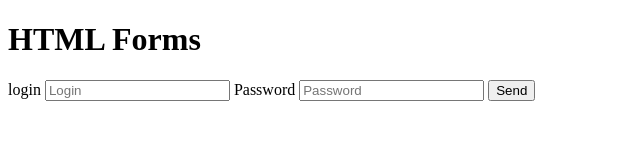
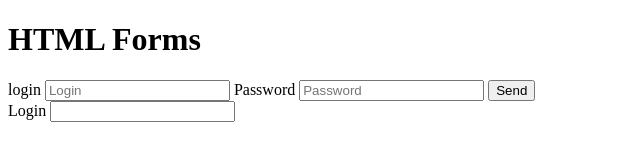
Before and after one commit to Nearh777/kinomonster, a plain HTML site: page index.html in a window 1280 px wide. Shown: the whole page, without its empty margins (0-640 px from the left). Drawn offline with Linux system fonts and the light colour scheme.

Commit message:
Update index.html

```diff
--- a/index.html
+++ b/index.html
@@ -15,5 +15,9 @@
         <input type="password" placeholder="Password">
         <button type="submit">Send</button>
       </form>
+      <form action="">
+        <label for="login">Login</label>
+        <input type="text">
+      </form>
 </body>
 </html>
```
